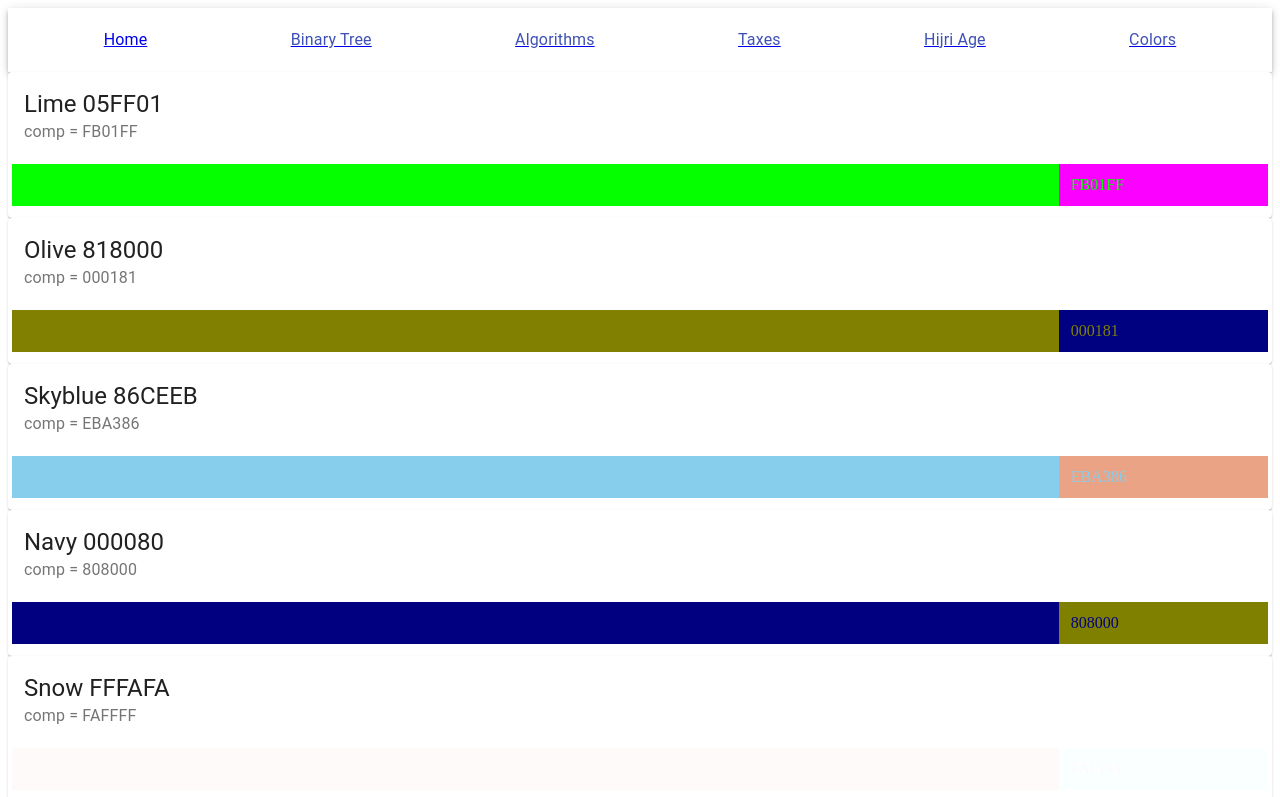
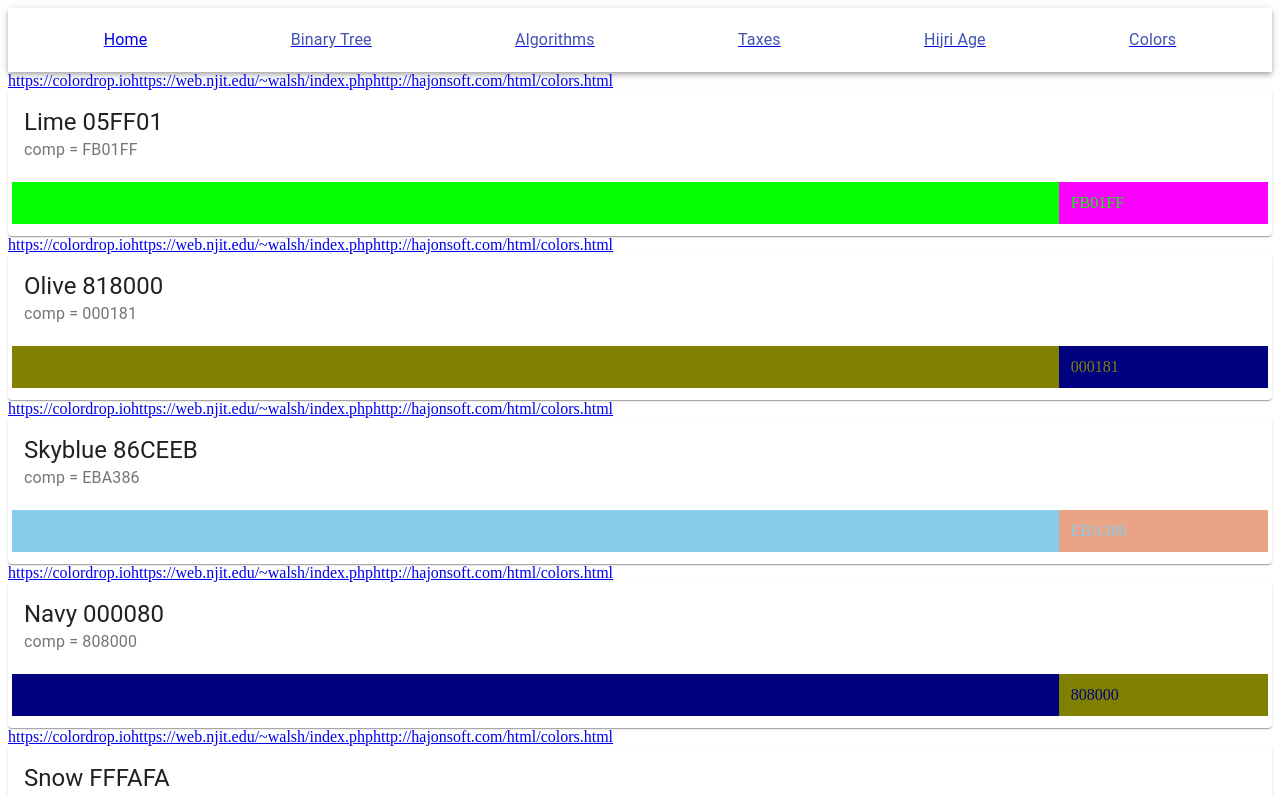
Before and after one commit to alialiayman/Casual, a React (Create React App) app: page /colors in a window 1280 px wide. Shown: the top 797 px of the page. Built offline with nearby package versions, Linux system fonts and the light colour scheme.

Commit message:
add color linkgs

```diff
--- a/src/features/colors/components/Color.js
+++ b/src/features/colors/components/Color.js
@@ -5,6 +5,11 @@ import Grid from '@material-ui/core/Grid';
 const Color = ({ name, code }) => {
     const complementaryColor = hexComplimentary(code).toUpperCase();
     return (
+        <React.Fragment>
+        <a href="https://colordrop.io">https://colordrop.io</a>
+        <a href="https://web.njit.edu/~walsh/index.php">https://web.njit.edu/~walsh/index.php</a>
+        <a href="http://hajonsoft.com/html/colors.html">http://hajonsoft.com/html/colors.html</a>
+
         <Card>
             <CardHeader title={name + ' ' + code.substr(1)} subheader={'comp = ' + complementaryColor.substr(1)} />
             <CardContent>
@@ -14,7 +19,7 @@ const Color = ({ name, code }) => {
                 </Grid>
             </CardContent>
         </Card>
-
+        </React.Fragment>
     )
 }
 
```
